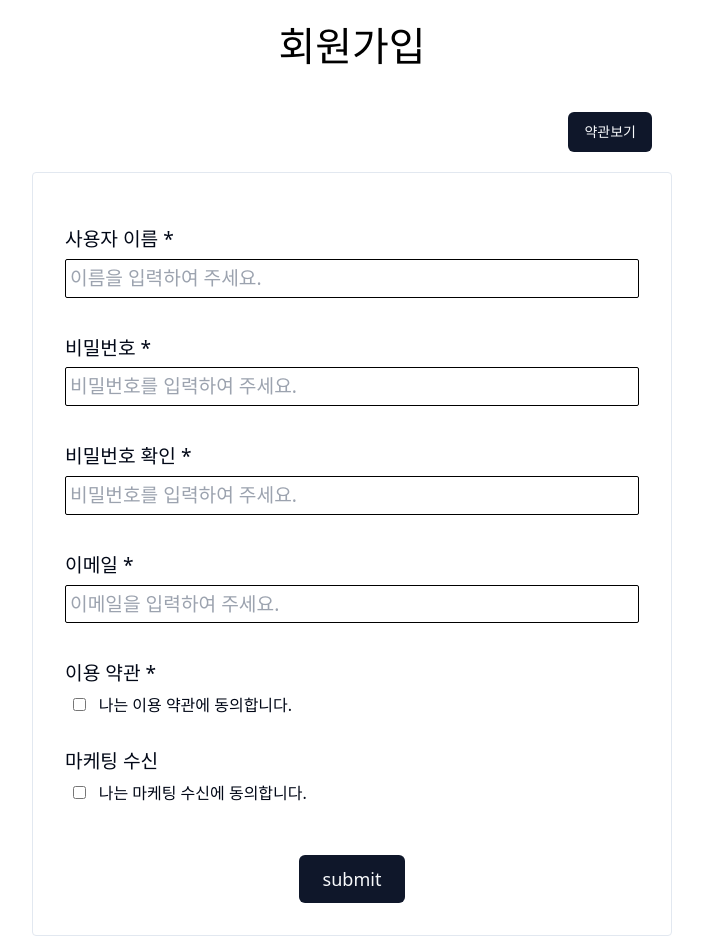
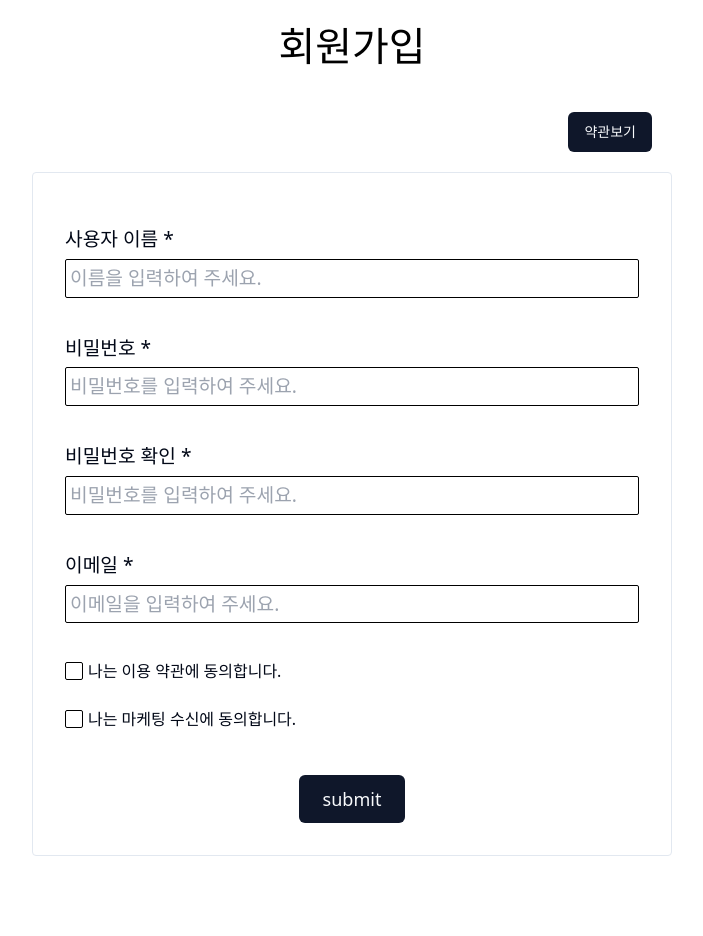
Before and after one commit to parklego/ui-component, a React (Vite) app: page /sign-up in a window 1280 px wide. Shown: the whole page, without its empty margins (288-991 px from the left). After the commit the page ends 856 px from the top, so only its background shows below. Built offline with nearby package versions, Linux system fonts and the light colour scheme.

Commit message:
checkbox component

```diff
--- /dev/null
+++ b/src/components/Checkbox/Checkbox.tsx
@@ -0,0 +1,55 @@
+import React from "react";
+import styled from "styled-components";
+
+interface CheckboxProps extends React.InputHTMLAttributes<HTMLInputElement> {
+  name: string;
+  value?: string;
+}
+
+const Checkbox = React.forwardRef<HTMLInputElement, CheckboxProps>(
+  ({ name, value, ...props }, ref) => {
+    return (
+      <CheckboxWrapper>
+        <CheckboxStyled
+          type="checkbox"
+          name={name}
+          id={name}
+          ref={ref}
+          {...props}
+        />
+        <LabelStyled htmlFor={name}>{value}</LabelStyled>
+      </CheckboxWrapper>
+    );
+  }
+);
+
+export default Checkbox;
+
+const CheckboxWrapper = styled.div`
+  display: flex;
+  align-items: center;
+`;
+
+const CheckboxStyled = styled.input`
+  appearance: none;
+
+  width: 18px;
+  height: 18px;
+  border: 1px solid #000;
+  border-radius: 2px;
+  cursor: pointer;
+
+  &:checked {
+    width: 18px;
+    height: 18px;
+    background-image: url("https://upload.wikimedia.org/wikipedia/commons/thumb/c/c2/Black_check.svg/1200px-Black_check.svg.png");
+    background-size: cover;
+    background-position: center;
+  }
+`;
+
+const LabelStyled = styled.label`
+  padding-left: 5px;
+  font-size: 16px;
+  cursor: pointer;
+`;
--- a/src/components/InputForm/InputForm.tsx
+++ b/src/components/InputForm/InputForm.tsx
@@ -1,6 +1,7 @@
 import Input from "../Input/Input";
 import { UseFormReturn } from "react-hook-form";
 import { Button } from "../ui/button";
+import Checkbox from "../Checkbox/Checkbox";
 
 interface FormListItem {
   name: string;
@@ -34,6 +35,7 @@ const InputForm = ({ form, formList }: InputFormProps) => {
     >
       {formList.map((item, idx) => (
         <div className="my-5 " key={idx}>
+          {item.type !== "checkbox" ? (
             <Input
               type={item.type}
               placeholder={item.placeholder}
@@ -42,6 +44,10 @@ const InputForm = ({ form, formList }: InputFormProps) => {
               isRequired={item.isRequired}
               {...register(item.name)}
             />
+          ) : (
+            <Checkbox value={item.value} {...register(item.name)} />
+          )}
+
           <p className="h-1 text-red-500 ">
             <>{errors[item.name]?.message}</>
           </p>
```
Lines whose indentation alone changed are shown as unchanged.
